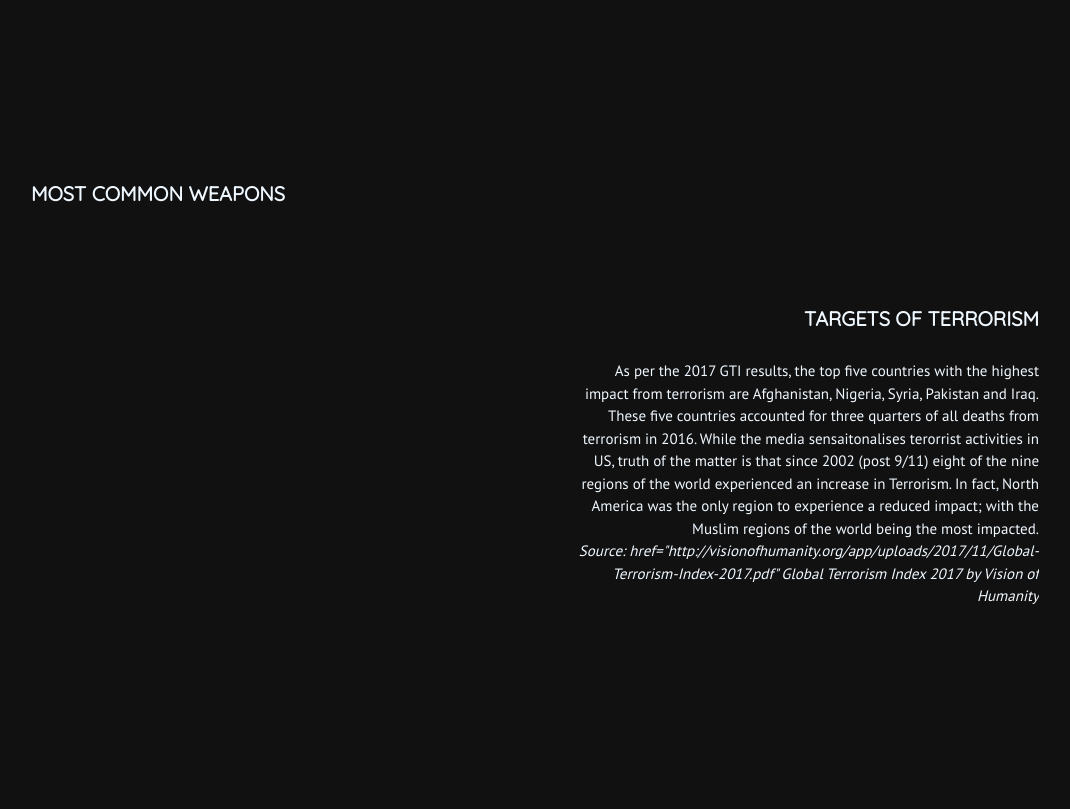
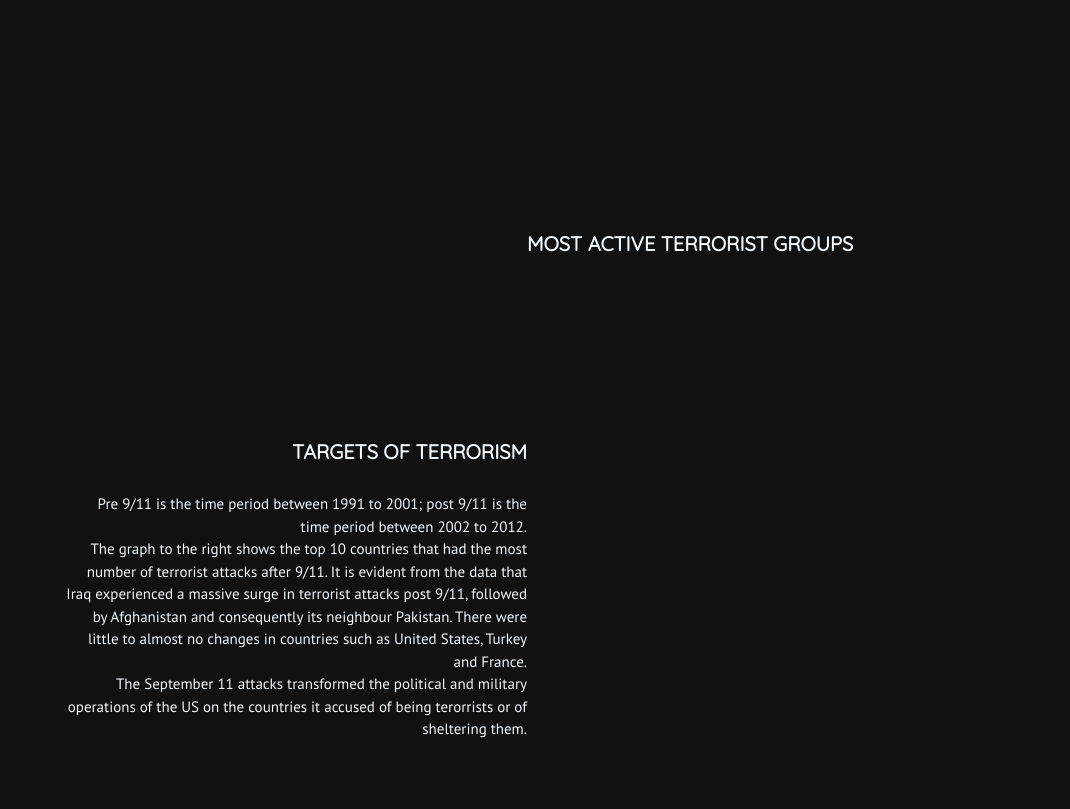
Before and after one commit to nateruze/data_viz_global_terrorism, a plain HTML site: page index.html in a window 1280 px wide. Shown: the part 1965-2774 px from the top of the page, without its empty margins (113-1183 px from the left). Before the commit the page ends 2608 px from the top, so only its background shows below. Drawn offline with Linux system fonts and the light colour scheme; a script that the page names is missing.

Commit message:
Update index.html

```diff
--- a/index.html
+++ b/index.html
@@ -109,6 +109,8 @@
         </div>
     </section>
 
+
+
     <section id="watch">
         <div class="container row scrolling-box">
             <div class="col-one-style2">
@@ -134,14 +136,9 @@
     </section>
 
 
-
                     <section id="bag-brown">
         <div class="container row scrolling-box">
-            <div class="col-one-style1">
-                <h4>Most Common Weapons</h4>
-                <p></p>
-            </div>
-            <div class="col-two-style1" id="weapon" >
+            <div class="col-one-style1" id="weapon">
                <script type="text/javascript">
   var spec = "https://raw.githubusercontent.com/nateruze/FIT3179/main/weapon.json";
   vegaEmbed('#weapon', spec).then(function(result) {
@@ -149,25 +146,35 @@
   }).catch(console.error);
 </script>
             </div>
+            <div class="col-two-style1">
+                <h4>Most Active Terrorist Groups</h4>
+                <p></p>
+            </div>
+
         </div>
     </section>
+
+
                  <section id="watch">
         <div class="container row scrolling-box">
-            <div class="col-one-style2" id="bombings" >
+            <div class="col-one-style2">
+                <h4>Targets of Terrorism</h4>
+                <p>Pre 9/11 is the time period between 1991 to 2001; post 9/11 is the time period between 2002 to 2012.<br>
+                    The graph to the right shows the top 10 countries that had the most number of terrorist attacks after 9/11. It is evident from the data that
+                    Iraq experienced a massive surge in terrorist attacks post 9/11, followed by Afghanistan and consequently its neighbour Pakistan. There were little to almost no changes in
+                    countries such as United States, Turkey and France.<br>
+            The September 11 attacks transformed the political and military operations of the US on the countries it accused of being terorrists or of sheltering
+            them.
 
+                </p>
+            </div>
+            <div class="col-two-style2" id="bombings" >
                               <script type="text/javascript">
   var spec = "https://raw.githubusercontent.com/nateruze/FIT3179/main/bombings.json";
   vegaEmbed('#bombings', spec).then(function(result) {
     // Access the Vega view instance (https://vega.github.io/vega/docs/api/view/) as result.view
   }).catch(console.error);
 </script>
-
-            </div>
-
-            <div class="col-two-style2">
-                <h4>Targets of Terrorism</h4>
-                <p>As per the 2017 GTI results, the top five countries with the highest impact from terrorism are Afghanistan, Nigeria, Syria, Pakistan and Iraq. These five countries accounted for three quarters of all deaths from terrorism in 2016. While the media sensaitonalises terorrist activities in US, truth of the matter is that since 2002 (post 9/11) eight of the nine regions of the world experienced an increase in Terrorism. In fact, North America was the only region to experience a reduced impact; with the Muslim regions of the world being the most impacted. <br><i>Source: <a> href="http://visionofhumanity.org/app/uploads/2017/11/Global-Terrorism-Index-2017.pdf" Global Terrorism Index 2017 by Vision of Humanity </a></i> </p>
-
                                                                                </div>
           </div>
     </section>
@@ -176,5 +183,8 @@
 
 
 
+
+
+
 </body>
 </html>
```
Lines whose indentation alone changed are shown as unchanged.
